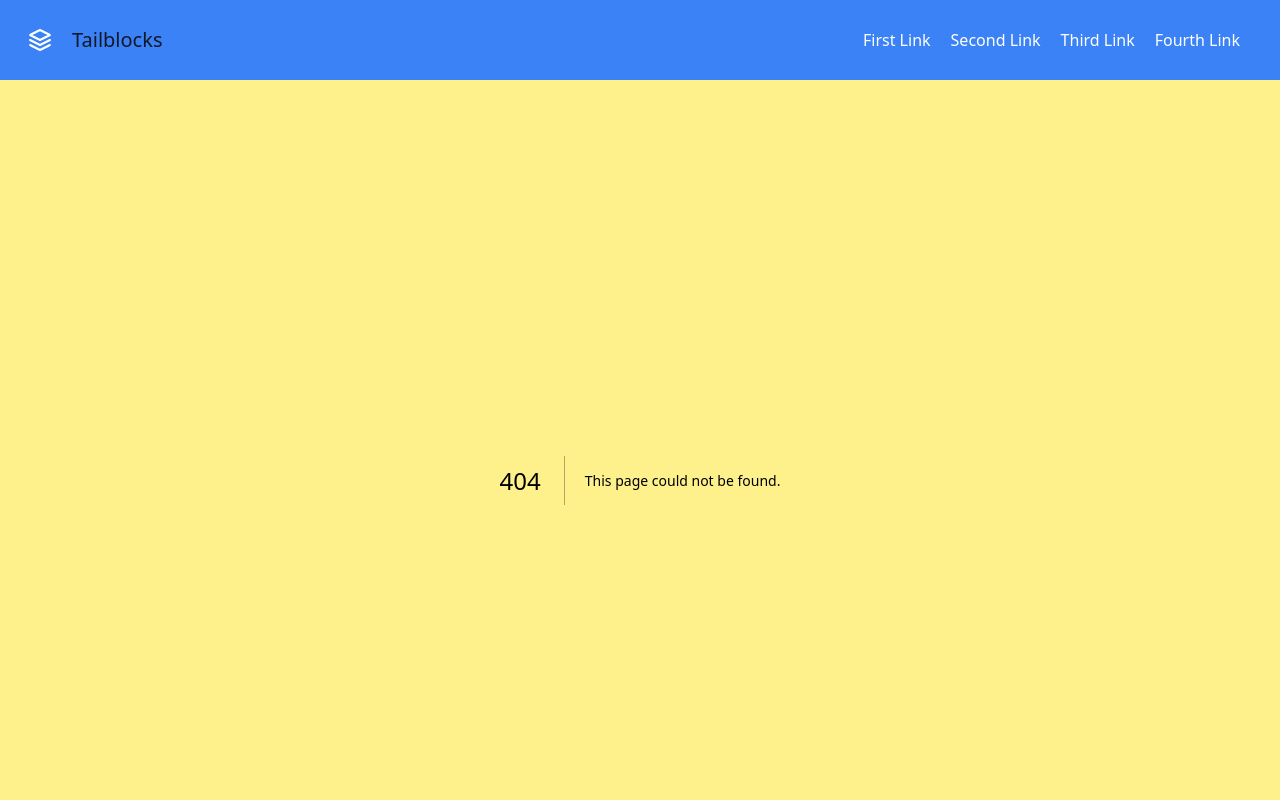
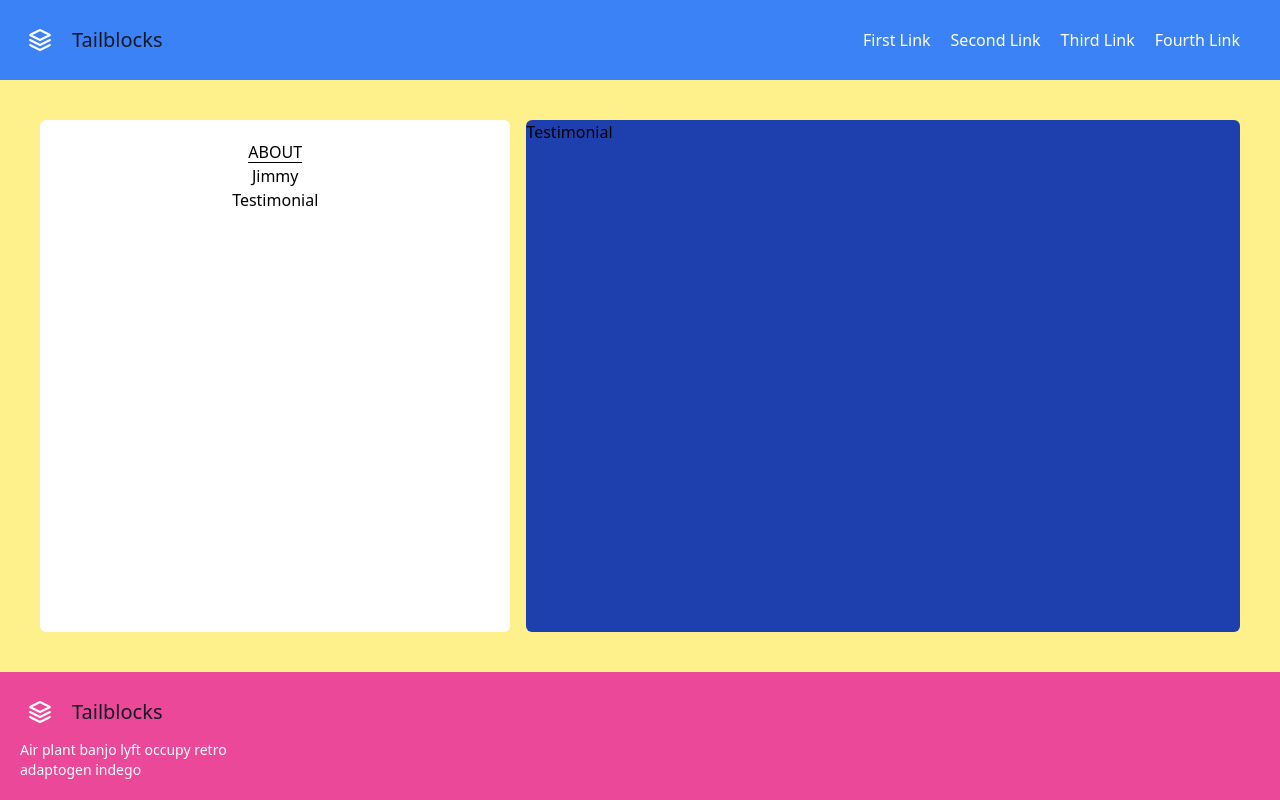
Before and after one commit to wongprom/test-next-13, a Next.js app: page /about/testimonial in a window 1280 px wide. Before the commit this address had no page. Shown: the top 800 px of the page. Built offline with nearby package versions, Linux system fonts and the light colour scheme.

Commit message:
Styling Navbar, create testimonial link and page.

```diff
--- a/app/about/layout.tsx
+++ b/app/about/layout.tsx
@@ -26,7 +26,7 @@ export default function AboutLayout({
               <Link href={''} />
             </li>
             <li>
-              <Link href={''} />
+              <Link href={'/about/testimonial'}>Testimonial</Link>
             </li>
           </ul>
         </div>
--- /dev/null
+++ b/app/about/testimonial/page.tsx
@@ -0,0 +1,7 @@
+import React from 'react';
+
+const page = () => {
+  return <div>Testimonial</div>;
+};
+
+export default page;
```
